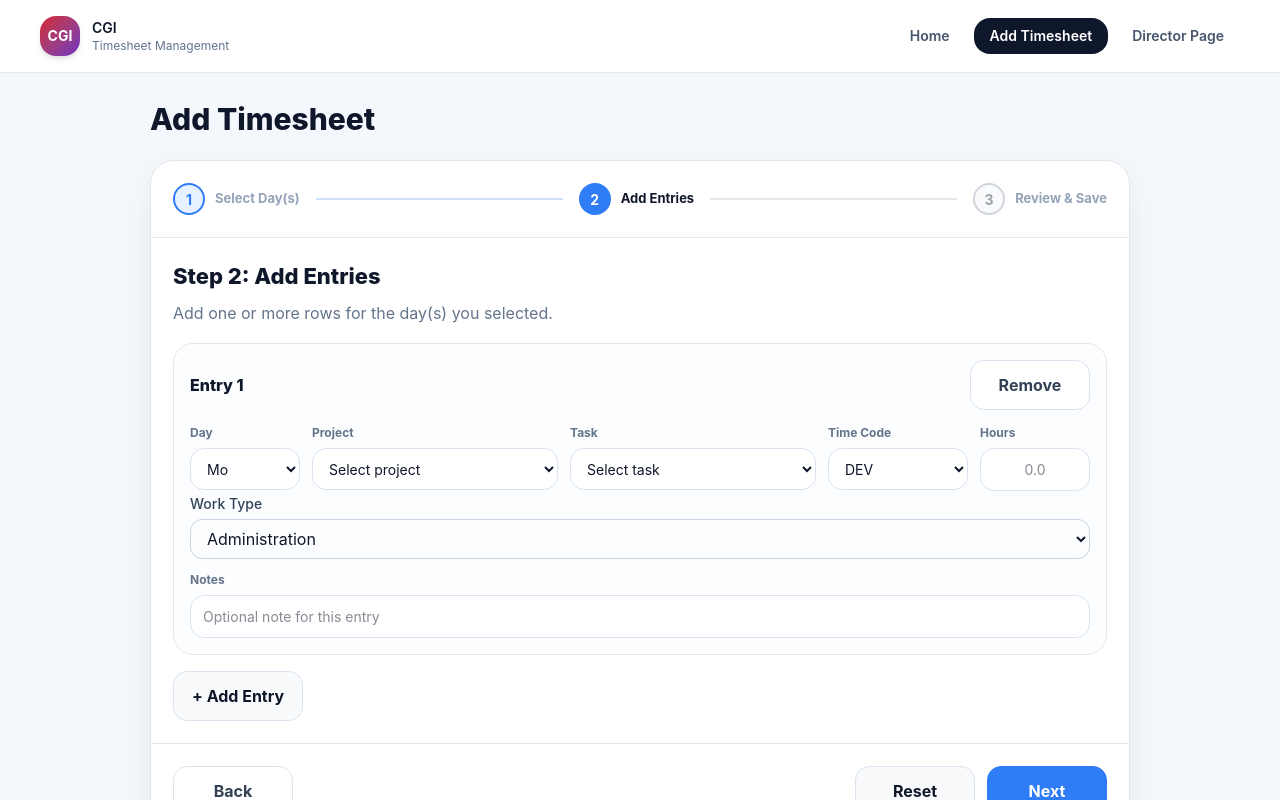
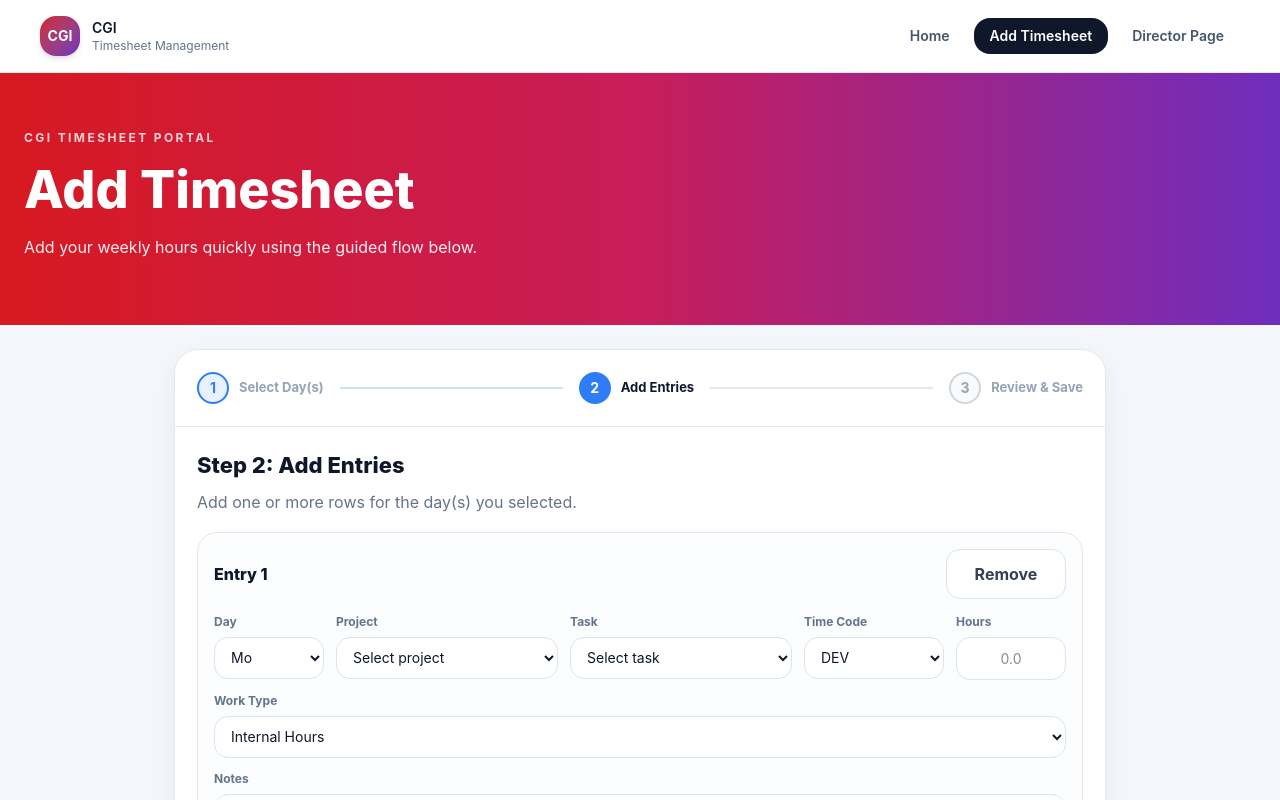
Before and after one commit to Ben-elliot27/SoftwareEngineeringHackathon, a React (Vite) app in the folder timsheet-frontend/: page /add-timesheet in a window 1280 px wide. Both pictures are taken after a click on the button "Next". Shown: the top 800 px of the page. Built offline with nearby package versions, Linux system fonts and the light colour scheme.

Commit message:
final add

```diff
--- a/timsheet-frontend/src/pages/addTimesheet.tsx
+++ b/timsheet-frontend/src/pages/addTimesheet.tsx
@@ -10,7 +10,37 @@
   timeCode: string;
   hours: string;
   notes: string;
-  workType?: "internal" | "non-work";
+  workType?:
+    | "Administration"
+    | "Training"
+    | "Training AI"
+    | "Proposal"
+    | "In Between Assignments"
+    | "Reservist Leave"
+    | "Statutory Holiday"
+    | "Vacation"
+    | "Compensatory Time"
+    | "Sick Leave"
+    | "Exam/Study Leave"
+    | "Public Services Leave"
+    | "Floating/DeferredHoliday Taken"
+    | "Bereavement Leave"
+    | "Jury Duty Leave"
+    | "Military Leave"
+    | "Paternity Leave"
+    | "Family Support Leave"
+    | "Administrative Leave"
+    | "Unpaid Leave"
+    | "Unpaid Sick Leave"
+    | "Grad Return to Work Off Days"
+    | "Carer Leave"
+    | "Prenatal Exam/Course"
+    | "Partner Prenatal Assist Leave"
+    | "Unpaid Parental Leave"
+    | "Strike"
+    | "Union Duties Leave"
+    | "Defer Statutory Holiday"
+    | "Parental Bereavement Leave";
 };
 
 const dayOrder: { key: DayKey; label: string }[] = [
@@ -218,6 +248,39 @@
   );
 }
 
+const leaveOptions = [
+  "Administration",
+  "Training",
+  "Training AI",
+  "Proposal",
+  "In Between Assignments",
+  "Reservist Leave",
+  "Statutory Holiday",
+  "Vacation",
+  "Compensatory Time",
+  "Sick Leave",
+  "Exam/Study Leave",
+  "Public Services Leave",
+  "Floating/DeferredHoliday Taken",
+  "Bereavement Leave",
+  "Jury Duty Leave",
+  "Military Leave",
+  "Paternity Leave",
+  "Family Support Leave",
+  "Administrative Leave",
+  "Unpaid Leave",
+  "Unpaid Sick Leave",
+  "Grad Return to Work Off Days",
+  "Carer Leave",
+  "Prenatal Exam/Course",
+  "Partner Prenatal Assist Leave",
+  "Unpaid Parental Leave",
+  "Strike",
+  "Union Duties Leave",
+  "Defer Statutory Holiday",
+  "Parental Bereavement Leave",
+] as const;
+
 export default function AddTimesheet() {
   const weekDays = useMemo(() => getWeekDays(), []);
   const [step, setStep] = useState<1 | 2 | 3>(1);
@@ -231,6 +294,7 @@
       timeCode: "DEV",
       hours: "",
       notes: "",
+      workType: undefined,
     },
   ]);
 
@@ -265,6 +329,7 @@
         timeCode: "DEV",
         hours: "",
         notes: "",
+        workType: undefined,
       },
     ]);
   };
@@ -274,7 +339,6 @@
   };
 
   const saveTimesheet = () => {
-    // Hook this into your API or parent state.
     console.log({ selectedDays, entries, totals });
     alert("Timesheet ready to save. Connect this button to your API.");
   };
@@ -282,12 +346,28 @@
   const nextDisabled = step === 1 && selectedDays.length === 0;
 
   return (
-    <div style={{ minHeight: "100vh", background: "#f4f7fb", padding: 24, color: "#0f172a" }}>
-      <div style={{ maxWidth: 980, margin: "0 auto" }}>
-        <div style={{ marginBottom: 18 }}>
-          <div style={{ fontSize: 30, fontWeight: 800 }}>Add Timesheet</div>
+    <div style={{ minHeight: "100vh", background: "#f4f7fb", color: "#0f172a" }}>
+      <div
+        style={{
+          width: "100%",
+          padding: "56px 24px 64px",
+          color: "white",
+          background: "linear-gradient(90deg, #d71920 0%, #c81d5a 50%, #6f2dbd 100%)",
+          marginBottom: 24,
+        }}
+      >
+        <div style={{ maxWidth: 1400, margin: "0 auto" }}>
+          <div style={{ fontSize: 12, fontWeight: 700, letterSpacing: "0.2em", textTransform: "uppercase", opacity: 0.8 }}>
+            CGI Timesheet Portal
+          </div>
+          <h1 style={{ marginTop: 16, fontSize: 52, lineHeight: 1.05, fontWeight: 800 }}>Add Timesheet</h1>
+          <p style={{ marginTop: 16, maxWidth: 680, fontSize: 16, lineHeight: 1.7, opacity: 0.92 }}>
+            Add your weekly hours quickly using the guided flow below.
+          </p>
+        </div>
       </div>
 
+      <div style={{ maxWidth: 980, margin: "0 auto", padding: "0 24px 24px" }}>
         <div style={panelStyle()}>
           <div style={{ padding: 22, borderBottom: "1px solid #e5e7eb" }}>
             <div style={{ display: "flex", gap: 18, alignItems: "center", justifyContent: "space-between", flexWrap: "wrap" }}>
@@ -348,12 +428,14 @@
             {step === 2 && (
               <div>
                 <div style={{ marginBottom: 8, fontSize: 22, fontWeight: 800 }}>Step 2: Add Entries</div>
-                <div style={{ color: "#64748b", marginBottom: 18 }}>
-                  Add one or more rows for the day(s) you selected.
-                </div>
+                <div style={{ color: "#64748b", marginBottom: 18 }}>Add one or more rows for the day(s) you selected.</div>
 
                 <div style={{ display: "grid", gap: 14 }}>
-                  {entries.map((entry, index) => (
+                  {entries.map((entry, index) => {
+                    const workTypeValue = entry.workType || "";
+                    const isNonWork = !!entry.workType;
+
+                    return (
                       <div key={entry.id} style={{ border: "1px solid #e5e7eb", borderRadius: 20, padding: 16, background: "#fbfdff" }}>
                         <div style={{ display: "flex", justifyContent: "space-between", alignItems: "center", marginBottom: 14, gap: 12, flexWrap: "wrap" }}>
                           <div style={{ fontWeight: 800 }}>Entry {index + 1}</div>
@@ -365,17 +447,16 @@
                         <div style={{ display: "grid", gridTemplateColumns: "110px 1.1fr 1.1fr 140px 110px", gap: 12 }}>
                           <div>
                             <div style={labelStyle()}>Day</div>
-                          <select
-                            style={fieldStyle()}
-                            value={entry.day}
-                            onChange={(e) => updateEntry(entry.id, { day: e.target.value as DayKey })}
-                          >
-                            {selectedDays.map((day) => (
+                            <select style={fieldStyle()} value={entry.day} onChange={(e) => updateEntry(entry.id, { day: e.target.value as DayKey })}>
+                              {selectedDays.length > 0 ? (
+                                selectedDays.map((day) => (
                                   <option key={day} value={day}>
                                     {formatDayName(day)}
                                   </option>
-                            ))}
-                            {selectedDays.length === 0 && <option value="mo">No day selected</option>}
+                                ))
+                              ) : (
+                                <option value="mo">No day selected</option>
+                              )}
                             </select>
                           </div>
 
@@ -384,6 +465,7 @@
                             <select
                               style={fieldStyle()}
                               value={entry.project}
+                              disabled={isNonWork}
                               onChange={(e) => updateEntry(entry.id, { project: e.target.value })}
                             >
                               <option value="">Select project</option>
@@ -400,6 +482,7 @@
                             <select
                               style={fieldStyle()}
                               value={entry.task}
+                              disabled={isNonWork}
                               onChange={(e) => updateEntry(entry.id, { task: e.target.value })}
                             >
                               <option value="">Select task</option>
@@ -413,11 +496,7 @@
 
                           <div>
                             <div style={labelStyle()}>Time Code</div>
-                          <select
-                            style={fieldStyle()}
-                            value={entry.timeCode}
-                            onChange={(e) => updateEntry(entry.id, { timeCode: e.target.value })}
-                          >
+                            <select style={fieldStyle()} value={entry.timeCode} onChange={(e) => updateEntry(entry.id, { timeCode: e.target.value })}>
                               {timeCodes.map((tc) => (
                                 <option key={tc.code} value={tc.code}>
                                   {tc.code}
@@ -438,51 +517,25 @@
                           </div>
                         </div>
 
-                      <div style={{ position: "relative" }}>
-                        <label className="text-sm font-medium text-slate-700">Work Type</label>
+                        <div style={{ marginTop: 12 }}>
+                          <div style={labelStyle()}>Work Type</div>
                           <select
-                          className="mt-1 w-full rounded-xl border border-slate-300 px-3 py-2"
-                          style={{
-                            position: "relative",
-                            zIndex: 10,
+                            style={fieldStyle()}
+                            value={workTypeValue}
+                            onChange={(e) => {
+                              const value = e.target.value as Entry["workType"];
+                              updateEntry(entry.id, {
+                                workType: value,
+                                ...(value ? { project: "", task: "" } : {}),
+                              });
                             }}
-                          value={entry.workType || ""}
-                          onChange={(e) =>
-                            updateEntry(entry.id, {
-                              workType: e.target.value as any,
-                            })
-                          }
                           >
-                          <option value="Administration">Administration</option>
-                          <option value="Training">Training</option>
-                          <option value="Training AI">Training AI</option>
-                          <option value="Proposal">Proposal</option>
-                          <option value="In Between Assignments">In Between Assignments</option>
-                          <option value="Reservist Leave">Reservist Leave</option>
-                          <option value="Statutory Holiday">Statutory Holiday</option>
-                          <option value="Vacation">Vacation</option>
-                          <option value="Compensatory Time">Compensatory Time</option>
-                          <option value="Sick Leave">Sick Leave</option>
-                          <option value="Exam/Study Leave">Exam/Study Leave</option>
-                          <option value="Public Services Leave">Public Services Leave</option>
-                          <option value="Floating/DeferredHoliday Taken">Floating/DeferredHoliday Taken</option>
-                          <option value="Bereavement Leave">Bereavement Leave</option>
-                          <option value="Jury Duty Leave">Jury Duty Leave</option>
-                          <option value="Military Leave">Military Leave</option>
-                          <option value="Paternity Leave">Paternity Leave</option>
-                          <option value="Family Support Leave">Family Support Leave</option>
-                          <option value="Administrative Leave">Administrative Leave</option>
-                          <option value="Unpaid Leave">Unpaid Leave</option>
-                          <option value="Unpaid Sick Leave">Unpaid Sick Leave</option>
-                          <option value="Grad Return to Work Off Days">Grad Return to Work Off Days</option>
-                          <option value="Carer Leave">Carer Leave</option>
-                          <option value="Prenatal Exam/Course">Prenatal Exam/Course</option>
-                          <option value="Partner Prenatal Assist Leave">Partner Prenatal Assist Leave</option>
-                          <option value="Unpaid Parental Leave">Unpaid Parental Leave</option>
-                          <option value="Strike">Strike</option>
-                          <option value="Union Duties Leave">Union Duties Leave</option>
-                          <option value="Defer Statutory Holiday">Defer Statutory Holiday</option>
-                          <option value="Parental Bereavement Leave">Parental Bereavement Leave</option>
+                            <option value="">Internal Hours</option>
+                            {leaveOptions.map((opt) => (
+                              <option key={opt} value={opt}>
+                                {opt}
+                              </option>
+                            ))}
                           </select>
                         </div>
 
@@ -496,11 +549,14 @@
                           />
                         </div>
                       </div>
-                  ))}
+                    );
+                  })}
                 </div>
 
                 <div style={{ marginTop: 16, display: "flex", gap: 10, flexWrap: "wrap" }}>
-                  <button type="button" onClick={addEntry} style={buttonStyle("soft")}>+ Add Entry</button>
+                  <button type="button" onClick={addEntry} style={buttonStyle("soft")}>
+                    + Add Entry
+                  </button>
                 </div>
               </div>
             )}
@@ -508,9 +564,7 @@
             {step === 3 && (
               <div>
                 <div style={{ marginBottom: 8, fontSize: 22, fontWeight: 800 }}>Step 3: Review &amp; Save</div>
-                <div style={{ color: "#64748b", marginBottom: 18 }}>
-                  Review everything before you submit.
-                </div>
+                <div style={{ color: "#64748b", marginBottom: 18 }}>Review everything before you submit.</div>
 
                 <div style={{ display: "grid", gridTemplateColumns: "repeat(3, minmax(0, 1fr))", gap: 12, marginBottom: 18 }}>
                   <div style={{ border: "1px solid #e5e7eb", borderRadius: 18, padding: 16, background: "#f8fbff" }}>
@@ -535,6 +589,7 @@
                         <th style={{ padding: 14, fontSize: 12, color: "#64748b" }}>Project</th>
                         <th style={{ padding: 14, fontSize: 12, color: "#64748b" }}>Task</th>
                         <th style={{ padding: 14, fontSize: 12, color: "#64748b" }}>Code</th>
+                        <th style={{ padding: 14, fontSize: 12, color: "#64748b" }}>Work Type</th>
                         <th style={{ padding: 14, fontSize: 12, color: "#64748b" }}>Hours</th>
                         <th style={{ padding: 14, fontSize: 12, color: "#64748b" }}>Notes</th>
                       </tr>
@@ -546,6 +601,7 @@
                           <td style={{ padding: 14 }}>{entry.project || "—"}</td>
                           <td style={{ padding: 14 }}>{entry.task || "—"}</td>
                           <td style={{ padding: 14 }}>{entry.timeCode}</td>
+                          <td style={{ padding: 14 }}>{entry.workType || "Internal Hours"}</td>
                           <td style={{ padding: 14, fontWeight: 700 }}>{parseHours(entry.hours).toFixed(2)}</td>
                           <td style={{ padding: 14 }}>{entry.notes || "—"}</td>
                         </tr>
@@ -589,6 +645,7 @@
                       timeCode: "DEV",
                       hours: "",
                       notes: "",
+                      workType: undefined,
                     },
                   ]);
                   setStep(1);
```
Lines whose indentation alone changed are shown as unchanged.
